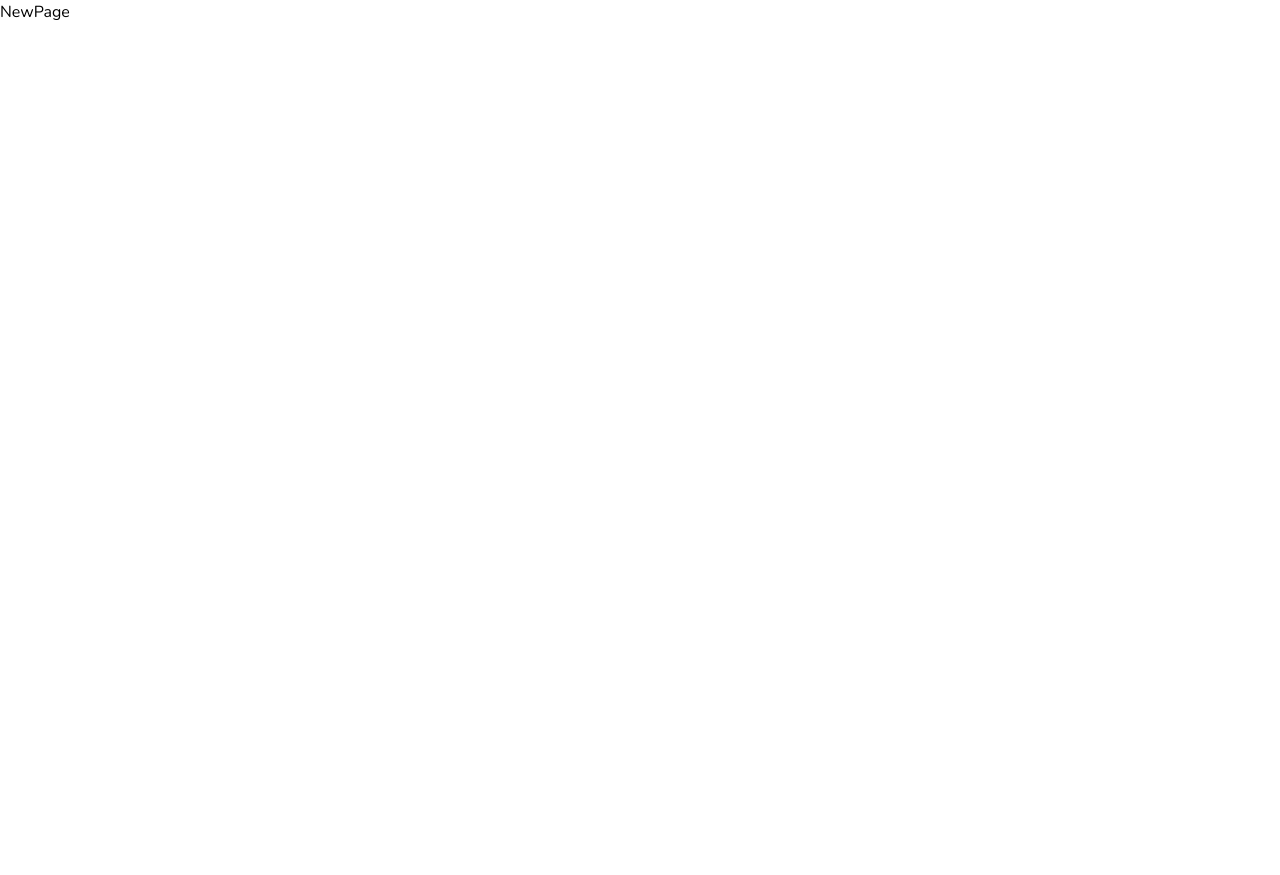
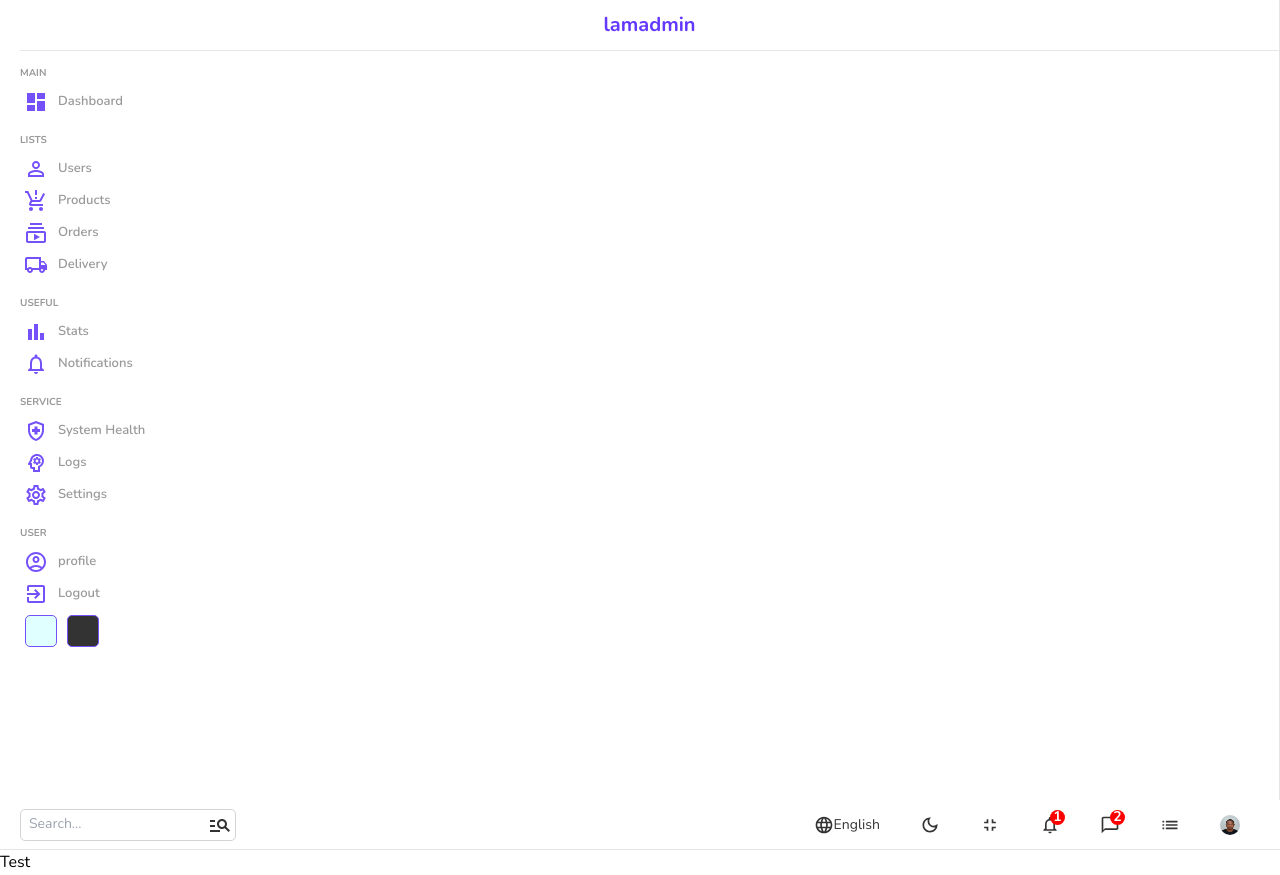
Before and after one commit to Titania01/dashboard-play, a React (Vite) app: page /users/new in a window 1280 px wide. Before the commit the page ends 800 px from the top, so only its background shows below. Built offline with nearby package versions, Linux system fonts and the light colour scheme.

Commit message:
feat: new-user page initialization

```diff
--- a/src/pages/newPage/index.tsx
+++ b/src/pages/newPage/index.tsx
@@ -1,8 +1,17 @@
-import React from "react";
+import Navbar from "../../organism/navbar";
+import Sidebar from "../../organism/sidebar";
 import "./newPage.scss";
 
 const NewPage = () => {
-  return <div>NewPage</div>;
+  return (
+    <div className="new">
+      <Sidebar />
+      <div className="newContainer">
+        <Navbar />
+        Test
+      </div>
+    </div>
+  );
 };
 
 export default NewPage;
```
